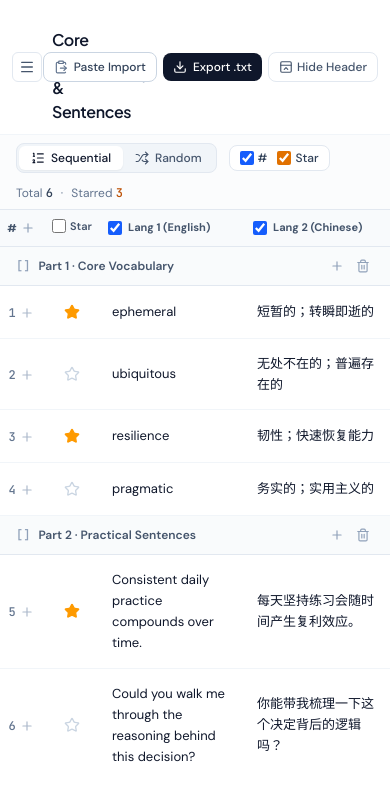
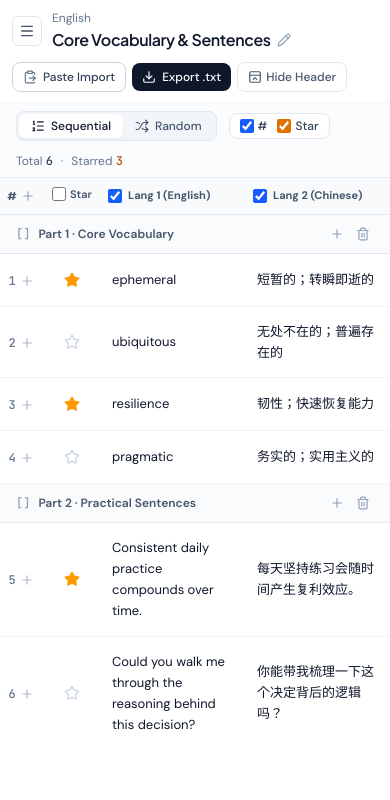
Before and after one commit to matchparent/word-memorier, a React (Vite) app: page / in a window 390 px wide. Shown: the top 800 px of the page. Built offline with nearby package versions, Linux system fonts and the light colour scheme.

Commit message:
refactor(ui): update StudyToolbar layout
Change toolbar structure to stack title and actions on mobile for improved readability and spacing.

```diff
--- a/src/components/StudyToolbar.tsx
+++ b/src/components/StudyToolbar.tsx
@@ -89,9 +89,9 @@ export const StudyToolbar: React.FC<StudyToolbarProps> = ({
 
   return (
     <header className="border-b border-slate-200 bg-white">
-      {/* Row 1: Breadcrumb + Prominent Title + File Actions */}
-      <div className="flex flex-wrap items-center justify-between gap-3 px-3 py-2.5 md:gap-4 md:px-6 md:py-3">
-        <div className="flex min-w-0 flex-1 items-center gap-2.5 md:gap-3">
+      {/* Row 1: Breadcrumb + Prominent Title, then File Actions on next line */}
+      <div className="flex flex-col gap-2.5 px-3 py-2.5 md:gap-3 md:px-6 md:py-3">
+        <div className="flex min-w-0 items-center gap-2.5 md:gap-3">
           {!isDesktopSidebarOpen && (
             <button
               type="button"
```
